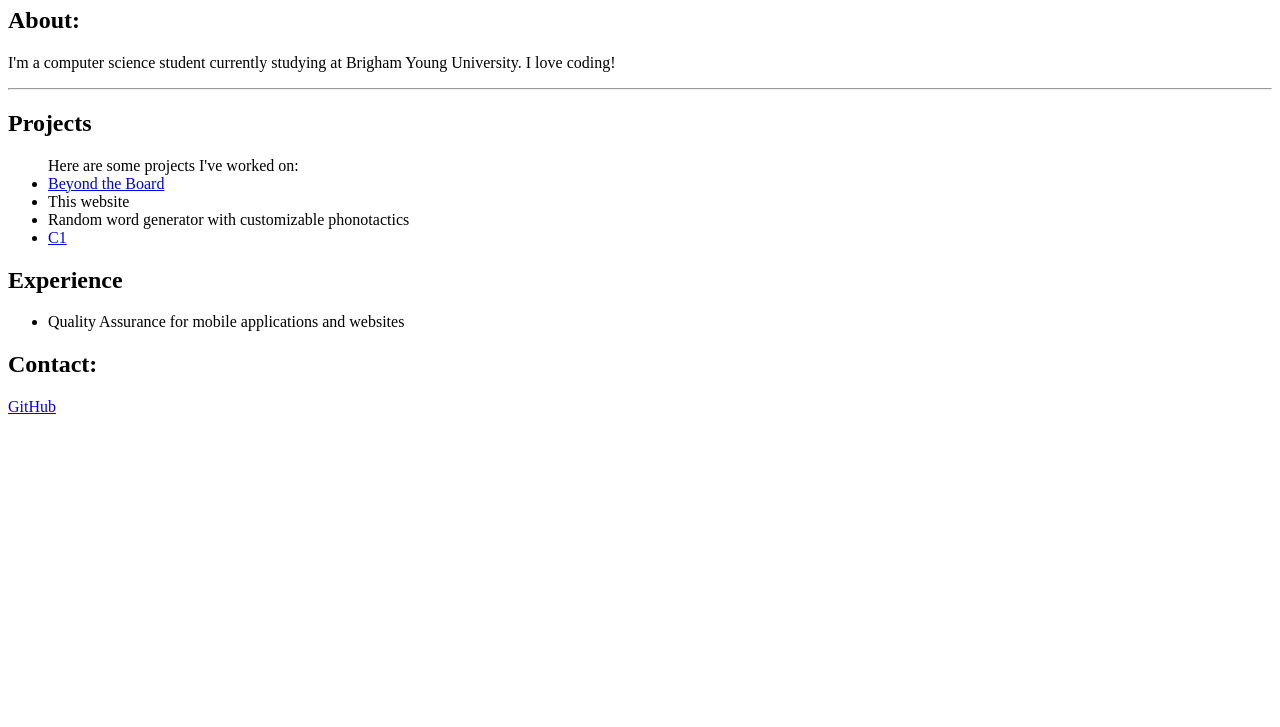
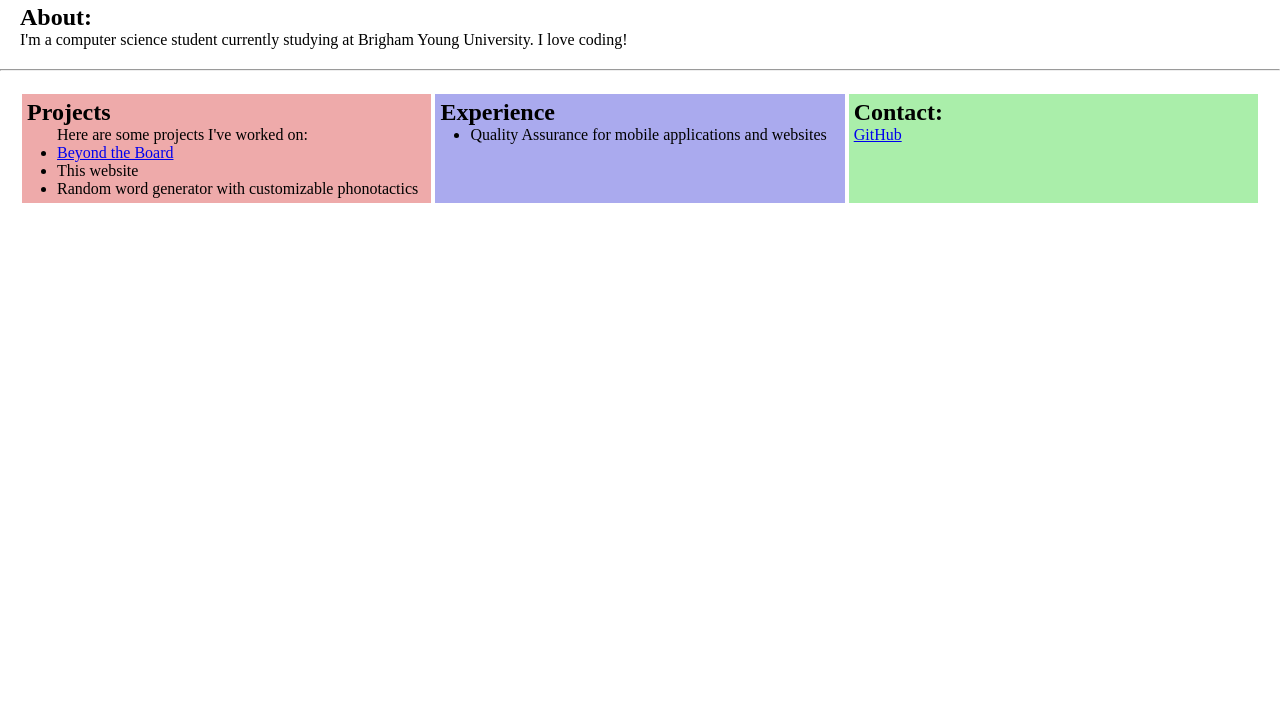
Before and after one commit to Plyb/portfolio, a plain HTML site: page index.html in a window 1280 px wide. Shown: the part 73-800 px from the top of the page. Drawn offline with Linux system fonts and the light colour scheme.

Commit message:
updated portfolio page to use css and flexboxes. removed C1 link

```diff
--- a/index.html
+++ b/index.html
@@ -2,32 +2,42 @@
 <html lang="en" dir="ltr">
   <head>
     <meta charset="utf-8">
+    <link rel='stylesheet' href='portfolio-styles.css'/>
     <title>Koby Lewis's Portfolio</title>
   </head>
   <body>
     <h1>Koby's Portfolio</h1>
 
+    <div class="about">
       <h2>About:</h2>
       <p>I'm a computer science student currently studying at Brigham Young University. I love coding!</p>
+    </div>
 
     <hr>
 
+    <div class="feature-container">
+      <div class="projects">
         <h2>Projects</h2>
         <ul>
           Here are some projects I've worked on:
           <li><a href="https://plyb.itch.io/beyond-the-board">Beyond the Board</a></li>
           <li>This website</li>
           <li>Random word generator with customizable phonotactics</li>
-      <li><a href="selectors.html">C1<a/></li>
         </ul>
+      </div>
 
+      <div class="experience">
         <h2>Experience</h2>
         <ul>
           <li>Quality Assurance for mobile applications and websites</li>
         </ul>
+      </div>
 
+      <div class="contact">
         <h2>Contact:</h2>
-    <p><a href="https://github.com/Plyb"">GitHub</a></p>
+        <p><a href="https://github.com/Plyb">GitHub</a></p>
+      </div>
+    </div>
 
   </body>
 </html>
--- /dev/null
+++ b/portfolio-styles.css
@@ -0,0 +1,55 @@
+*{
+  margin: 0;
+  padding: 0;
+  box-sizing: border-box;
+}
+
+h1 {
+  padding: 10px;
+}
+
+.about {
+  padding: 20px;
+}
+
+.feature-container {
+  margin: 20px;
+}
+
+ul {
+  margin-left: 30px;
+}
+
+.projects {
+  background-color: #EEAAAA;
+}
+
+.experience {
+  background-color: #AAAAEE;
+}
+
+.contact {
+  background-color: #AAEEAA;
+}
+
+@media only screen and (max-width: 800px) {
+  .projects,
+  .experience,
+  .contact {
+    margin-bottom: 20px;
+  }
+}
+
+@media only screen and (min-width: 801px) {
+  .feature-container {
+    display: flex;
+  }
+
+  .projects,
+  .experience,
+  .contact {
+    width: 33%;
+    margin: 3px auto;
+    padding: 5px;
+  }
+}
```
Lines whose indentation alone changed are shown as unchanged.
